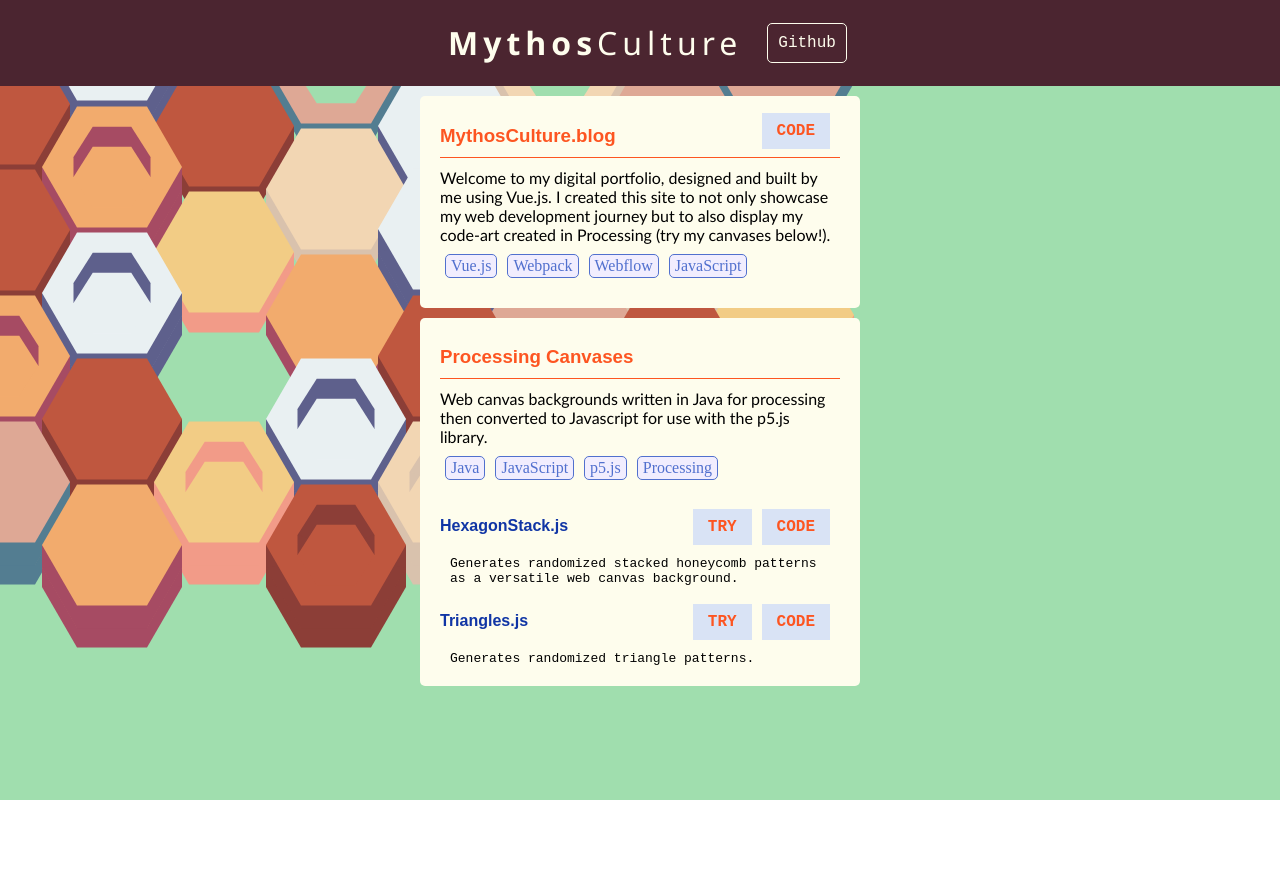
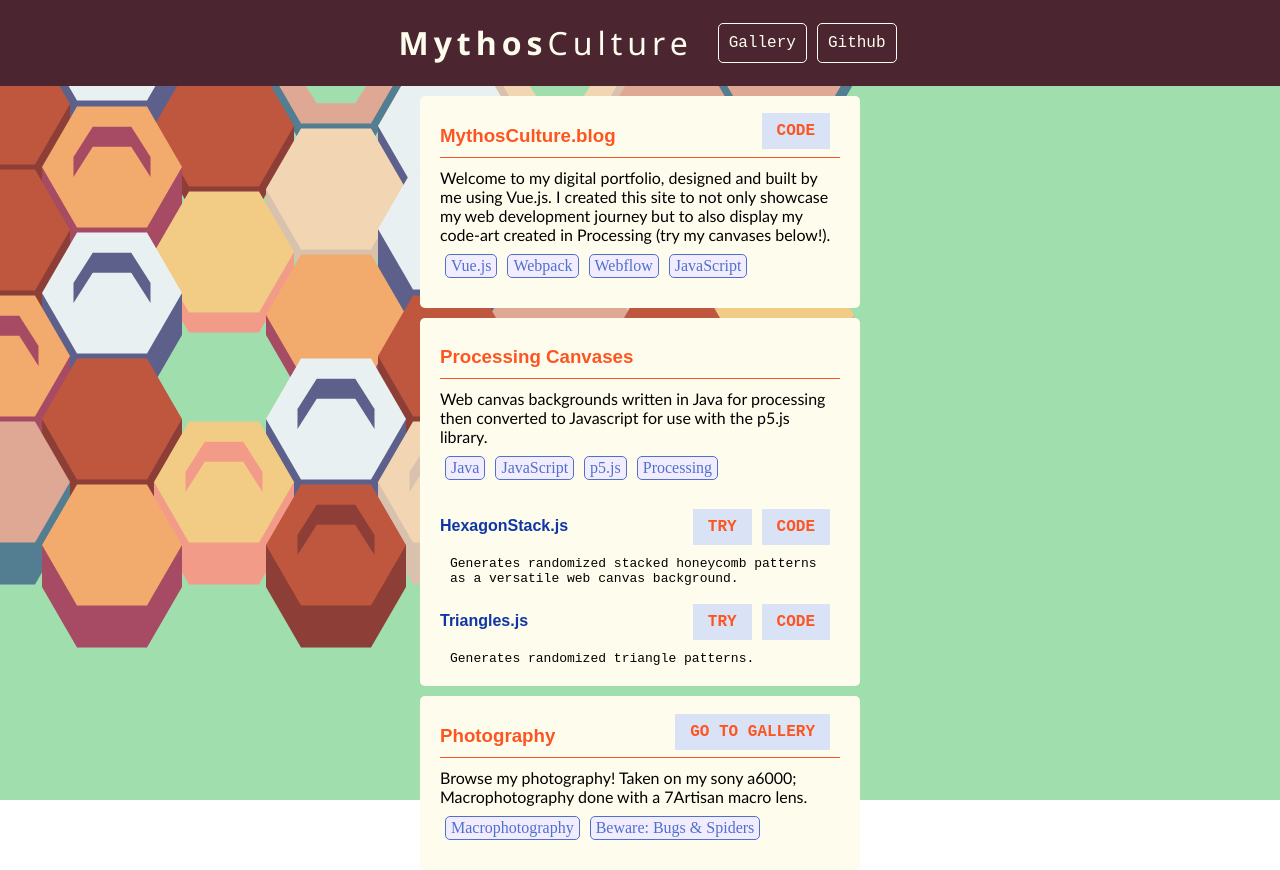
Before and after one commit to MythosCulture/mythos-culture, a Vue app: page / in a window 1280 px wide. Before the commit the page ends 800 px from the top, so only its background shows below. Built offline with nearby package versions, Linux system fonts and the light colour scheme; the HTML template or start-up script is replaced by a standard one.

Commit message:
added hash routing and gallery page

```diff
--- a/src/App.vue
+++ b/src/App.vue
@@ -1,13 +1,34 @@
 <template>
   <p5Canvas/>
   <NavBar/>
-  <Container/>
+  <component :is="currentView"/>
 </template>
 
 <script setup>
 import p5Canvas from './components/p5Canvas.vue'
 import NavBar from './components/NavBar.vue';
-import Container from './components/Container.vue';
+
+import HomePage from './components/HomePage.vue';
+import GalleryPage from './components/GalleryPage.vue';
+import ErrorPage from './components/ErrorPage.vue';
+
+import { ref , computed} from 'vue';
+
+const routes = {
+  "/":HomePage,
+  "/gallery":GalleryPage
+}
+
+const currentPath = ref(window.location.hash || '#/')
+window.addEventListener('hashchange', () => {
+  currentPath.value = window.location.hash || '#/'
+})
+
+
+const currentView = computed(() => {
+  const path = currentPath.value.slice(1) || '/'
+  return routes[path] || ErrorPage
+})
 
 </script>
 
--- a/src/components/Container.vue
+++ b/src/components/Container.vue
@@ -46,6 +46,16 @@
                 />
             </template>
         </ProjectBlock>
+        <ProjectBlock
+        :url="gallery.url"
+        :buttonText="gallery.buttonText"
+        :title="gallery.title"
+        :description="gallery.description">
+        <template #tags>
+            <Tag>Macrophotography</Tag>
+            <Tag>Beware: Bugs & Spiders</Tag>
+        </template>
+        </ProjectBlock>
     </div>
 </template>
 
@@ -54,6 +64,12 @@ import ProjectBlock from './ProjectBlock.vue';
 import SubProject from './SubProject.vue';
 import Tag from './Tag.vue';
 
+const gallery = {
+  url: '#/gallery',
+  buttonText: 'Go to gallery',
+  title: 'Photography',
+  description: 'Browse my photography! Taken on my sony a6000; Macrophotography done with a 7Artisan macro lens.'
+}
 
 const mythosculture = {
   url: 'https://github.com/MythosCulture/mythos-culture',
--- /dev/null
+++ b/src/components/ErrorPage.vue
@@ -0,0 +1,57 @@
+<template>
+    <div class="error-block">
+        <h1>{{ errorCode }} : {{ errorTitle }}</h1>
+        <p v-if="errorMessage">{{ errorMessage }}</p>
+    </div>
+</template>
+
+<script setup>
+import { computed } from 'vue'
+
+const props = defineProps({
+  errorCode: {
+    type: [String, Number],
+    default: 404
+  }
+})
+
+
+const errorMap = {
+    400: {
+        title: 'BAD REQUEST'
+    },
+    401: {
+        title: 'UNAUTHORIZED'
+    },
+    403: {
+        title: 'FORBIDDEN'
+    },
+    404: {
+        title: 'NOT FOUND',
+        message: 'The page you are looking for does not exist.'
+    }
+}
+
+const errorData = computed(() =>
+{
+    return errorMap[props.errorCode] || {
+        title:"Error.",
+        message:"An unexpected error occured."
+    }
+})
+
+
+const errorTitle = computed(() => errorData.value.title)
+const errorMessage = computed(() => errorData.value.message)
+</script>
+
+<style>
+.error-block {
+    width: 400px;
+    margin-top: 10px;
+    padding: 10px 20px 20px 20px;
+    border-radius: 5px;
+
+    background-color: #fefded;
+}
+</style>
--- /dev/null
+++ b/src/components/GalleryPage.vue
@@ -0,0 +1,30 @@
+<template>
+  <gallery-ce ref="galleryRef" height="400px" :num-cols-to-show="3" />
+</template>
+
+<script setup>
+import { ref, onMounted } from 'vue';
+import { registerElements } from 'vue-infinity';
+
+//Prevent gallery-ce from mounting more than once
+if (!customElements.get('gallery-ce')) {
+  registerElements();
+}
+
+const images = [
+  './images/img1.png',
+  './images/img2.jpeg',
+  './images/img3.jpeg'
+];
+
+const galleryRef = ref(null);
+
+onMounted(() => {
+  galleryRef.value.updateImages(
+    images.map(image => ({
+      url: image
+    }))
+  );
+});
+
+</script>
--- /dev/null
+++ b/src/components/HomePage.vue
@@ -0,0 +1,7 @@
+<template>
+   <container/>
+</template>
+
+<script setup>
+import Container from './Container.vue';
+</script>
--- a/src/components/NavBar.vue
+++ b/src/components/NavBar.vue
@@ -5,6 +5,7 @@
                 <b>Mythos</b>Culture
             </a>
         </h1>
+        <NavButton buttonText="Gallery" url="#/gallery"/>
 
         <NavButton buttonText="Github" :url="github"/>
     </div>
--- a/webpack.config.js
+++ b/webpack.config.js
@@ -26,6 +26,10 @@ const config = {
           'vue-style-loader',
           'css-loader'
         ]
+      },
+      {
+        test: /\.(png|jpe?g|gif|svg|webp)$/i,
+        type: 'asset/resource'
       }
     ]
   },
```
